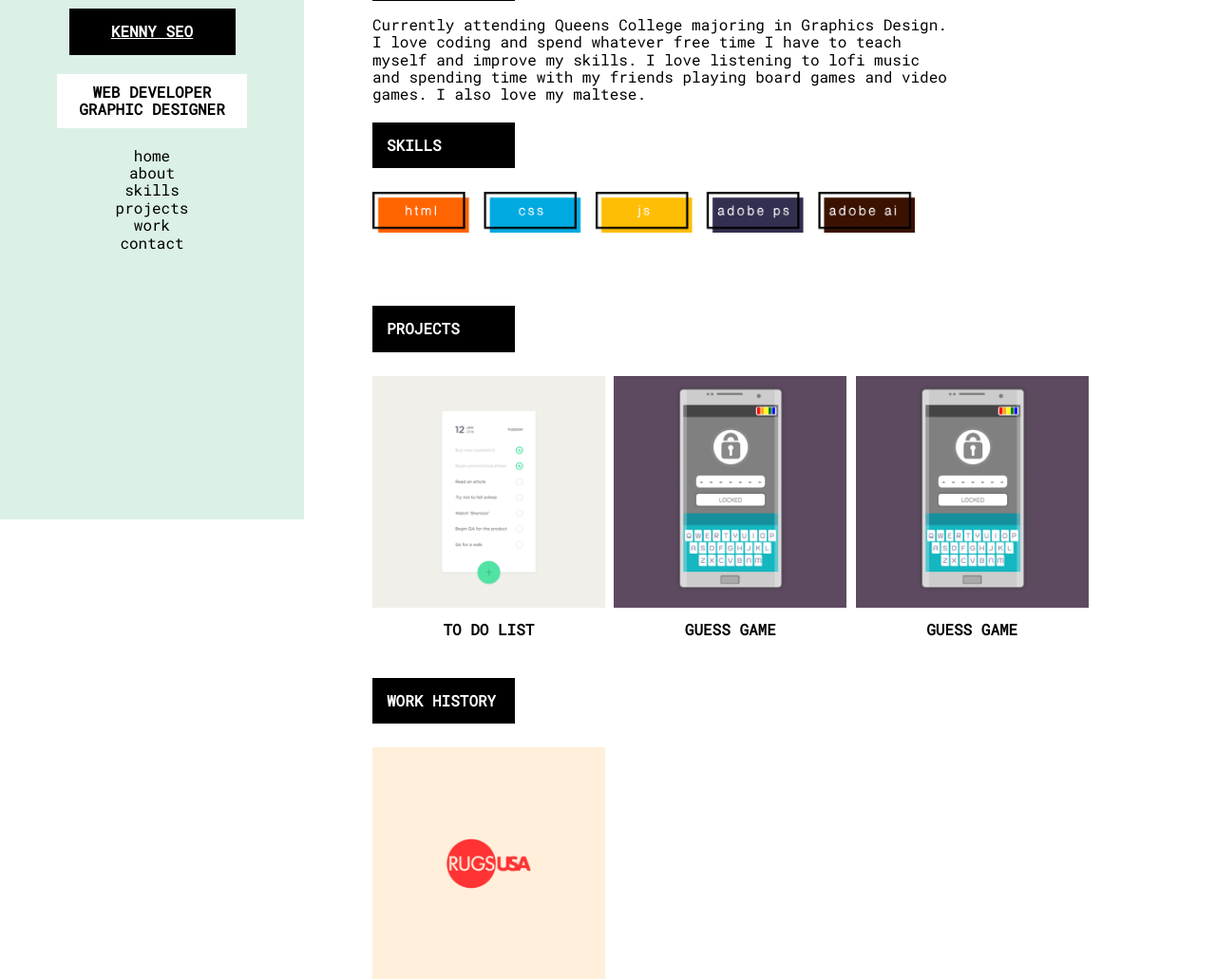
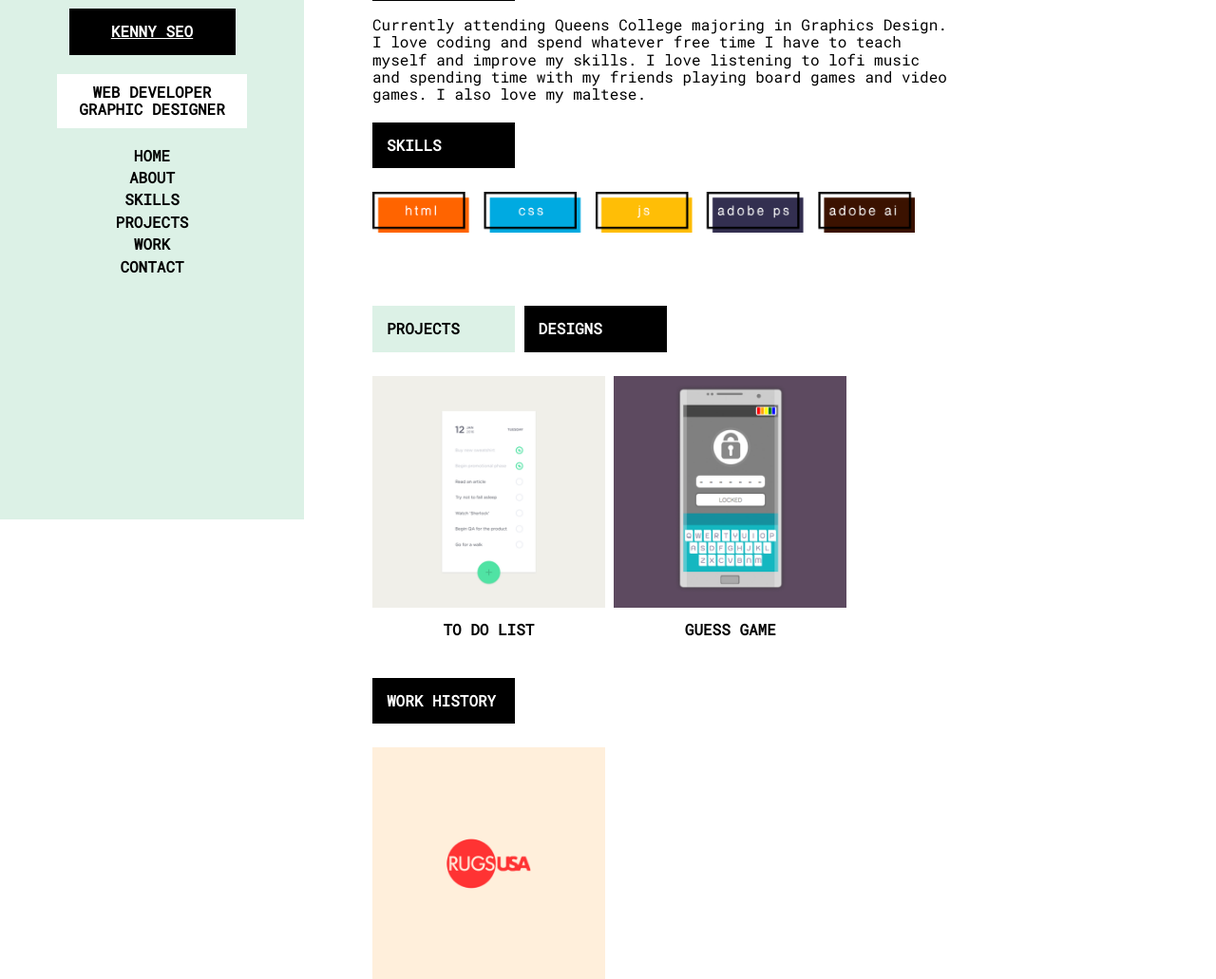
Before and after one commit to seokenny/seokenny2.github.io, a PHP site: page / in a window 1280 px wide. Shown: the part 253-1284 px from the top of the page at 95% size. Run offline with PHP 8.4, Linux system fonts and the light colour scheme.

Commit message:
Website home basically finished

```diff
--- a/css/main.css
+++ b/css/main.css
@@ -38,6 +38,17 @@ a {
 	text-align:center;
 }
 
+.nav_item {
+	cursor:pointer;
+	font-weight:bold;
+	text-transform:uppercase;
+	margin:5px 0;
+}
+
+.nav_item:hover {
+	color:white;
+}
+
 #nav_bar_mobile {
 	background-color:rgb(220,241,230);
 	z-index:1000;
@@ -139,6 +153,19 @@ a {
 }
 
 /**PROJECTS**/
+.projects_class {
+	display:inline-block;
+}
+
+.project_tab, .design_tab {
+	cursor:pointer;
+}
+
+.tab_active {
+	background-color:#dcf1e6;
+	color:black;
+}
+
 .work_tile {
 	width:100%;
 	padding-top:100%;
--- a/index.html
+++ b/index.html
@@ -23,24 +23,24 @@
 	<img class="temppic">
 	<h5 class="myname">KENNY SEO</h5>
 	<p class="mydescript">Web Developer<br>Graphic Designer</p>
-	<li class="nav_item nav_home"><a href="">home</a></li>
-	<li class="nav_item nav_about"><a href="">about</a></li>
-	<li class="nav_item nav_skills"><a href="">skills</a></li>
-	<li class="nav_item nav_projects"><a href="">projects</a></li>
-	<li class="nav_item nav_work"><a href="">work</a></li>
-	<li class="nav_item nav_contact"><a href="">contact</a></li>
+	<li class="nav_item nav_home_mob">home</li>
+	<li class="nav_item nav_about_mob">about</li>
+	<li class="nav_item nav_skills_mob">skills</li>
+	<li class="nav_item nav_projects_mob">projects</li>
+	<li class="nav_item nav_work_mob">work</li>
+	<li class="nav_item nav_contact_mob">contact</li>
 </ul>
 <div id="nav_tab">
 	<img class="temppic">
 	<h5 class="myname">KENNY SEO</h5>
 	<p class="mydescript">Web Developer<br>Graphic Designer</p>
 	<ul id="nav_bar">
-		<li class="nav_item"><a href="">home</a></li>
-		<li class="nav_item"><a href="">about</a></li>
-		<li class="nav_item"><a href="">skills</a></li>
-		<li class="nav_item"><a href="">projects</a></li>
-		<li class="nav_item"><a href="">work</a></li>
-		<li class="nav_item"><a href="">contact</a></li>
+		<li class="nav_item nav_home">home</li>
+		<li class="nav_item nav_about">about</li>
+		<li class="nav_item nav_skills">skills</li>
+		<li class="nav_item nav_projects">projects</li>
+		<li class="nav_item nav_work">work</li>
+		<li class="nav_item nav_contact">contact</li>
 	</ul>
 </div>
 
@@ -49,12 +49,12 @@
 <!--Hello Section-->
 <div id="full_container">
 <div class="section_row sec_row_me">
-	<h1 class="hi_me"><span class="hiken">kenny seo.</span></h1>
+	<h1 class="hi_me"><span class="hiken home_class">kenny seo.</span></h1>
 </div>
 
 <!--About Me-->
 <div class="section_row">
-	<h3 class="textboxer">ABOUT ME</h3>
+	<h3 class="textboxer about_class">ABOUT ME</h3>
 	<div class="about_me_box">
 		<p>Currently attending Queens College majoring in Graphics Design. I love coding and spend whatever free time I have to teach myself and improve my skills. I love listening to lofi music and spending time with my friends playing board games and video games. I also love my maltese.</p>
 	</div>
@@ -62,13 +62,17 @@
 
 <!--Skills-->
 <div class="section_row">
-	<h3 class="textboxer">SKILLS</h3>
+	<h3 class="textboxer skills_class">SKILLS</h3>
 	<div class="skillsimage"></div>
 </div>
 
 <!--Projects-->
 <div class="section_row">
-	<h3 class="textboxer">PROJECTS</h3>
+	<div>
+		<h3 class="textboxer projects_class project_tab tab_active">PROJECTS</h3>
+		<h3 class="textboxer projects_class design_tab">DESIGNS</h3>
+	</div>
+	<div id="project_content">
 		<!--To Do List-->
 		<div class="full_work_tile">
 			<div class="work_tile work1 todo_list">
@@ -83,22 +87,38 @@
 			</div>
 			<div class="name_tag">GUESS GAME</div>
 		</div>
-	<!--NEW IDEA-->
-	<div class="full_work_tile">
+		<!--One Zero Three-->
+	<!-- 	<div class="full_work_tile">
 			<div class="work_tile work2 guesser">
 				<h3 class="work_tile_slider guess_slider">GUESSING GAME<br><span class="work_descript">created a guessing game using javascript; created the phone using css.</span><br><div class="github_button"></div></h3>
 			</div>
 			<div class="name_tag">GUESS GAME</div>
+		</div> -->
+	</div>
+	<!--DESIGN TAB-->
+	<div id="design_content">
+		<div class="full_work_tile">
+			<div class="work_tile work1 spring_poster">
+				<h3 class="work_tile_slider todo_slider">TO DO LIST<br><span class="work_descript">to do list for tracking needs</span><br><div class="github_button"></div></h3>
+			</div>
+			<div class="name_tag">Spring Lecture Poster</div>
+		</div>
+		<div class="full_work_tile">
+			<div class="work_tile work1 business_card">
+				<h3 class="work_tile_slider todo_slider">TO DO LIST<br><span class="work_descript">to do list for tracking needs</span><br><div class="github_button"></div></h3>
+			</div>
+			<div class="name_tag">Personal Business Card</div>
+		</div>
 	</div>
 </div>
 
 <!--Work History-->
 <div class="section_row">
-	<h3 class="textboxer">WORK HISTORY</h3>
+	<h3 class="textboxer work_class">WORK HISTORY</h3>
 
 	<div class="full_work_tile">
 		<div class="work_tile work4 rugsusa">
-			<h3 class="work_tile_slider rugsusa_slider">RUGS USA<br><span class="work_descript">front end web developer<br>august 2017 - january 2018</span><br><div class="github_button"></div></h3>
+			<h3 class="work_tile_slider rugsusa_slider">RUGS USA<br><span class="work_descript">front end web developer<br>august 2017 - january 2018</span><br><div class="view_button"></div></h3>
 		</div>
 		<div class="name_tag">RUGS USA</div>
 	</div>
@@ -106,7 +126,7 @@
 
 <!--Contact-->
 <div class="section_row contact_bot_margin">
-	<h3 class="textboxer">CONTACT</h3>
+	<h3 class="textboxer contact_class">CONTACT</h3>
 	<p class="contact_me_line">Feel free to contact me for any inquiries!</p>
 	<div class="contact_container">
 	  <form action="action_page.php">
```
Also changed, not shown: other parts of css/main.css (+26 -11 lines), js/app.js (+57 -0 lines), images/Businesscard.jpg (added), images/SpringBack.jpg (added), images/SpringFront.jpg (added), images/cursor.png (added). Lines whose indentation alone changed are shown as unchanged.
